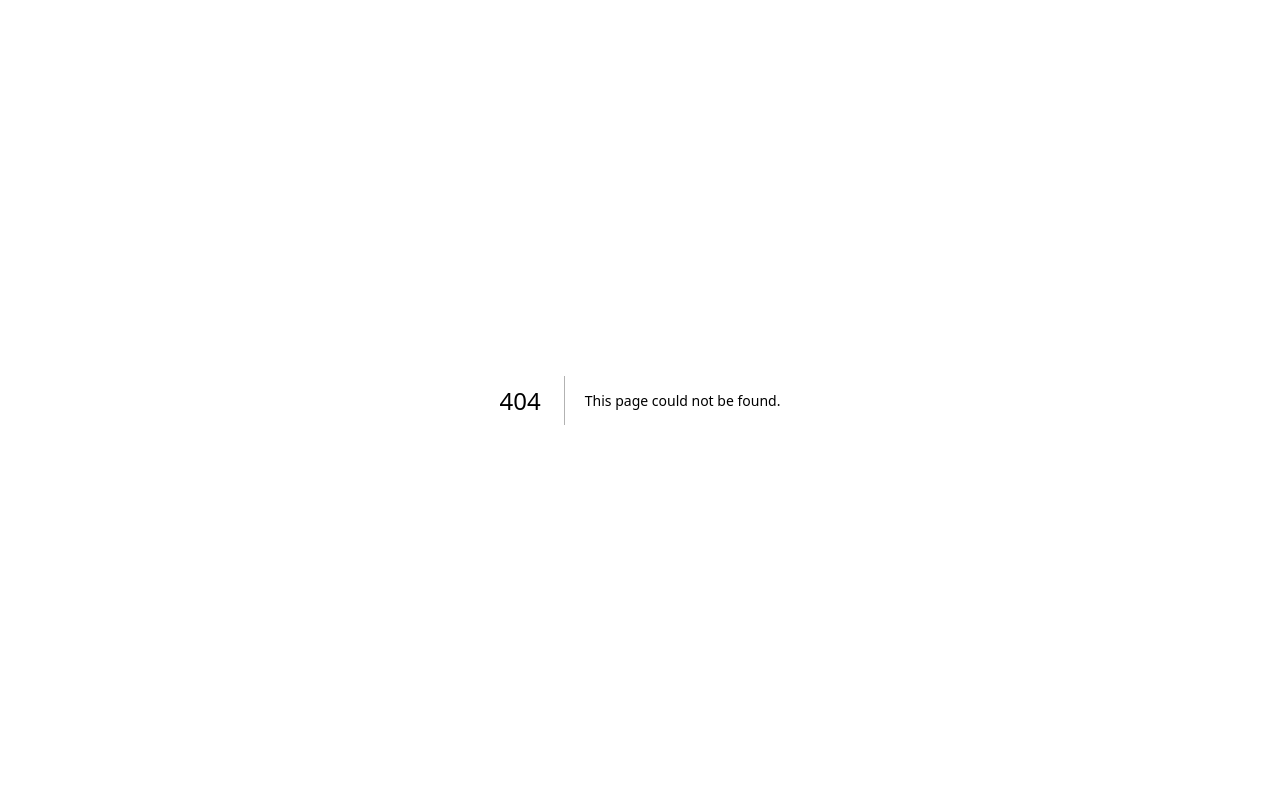
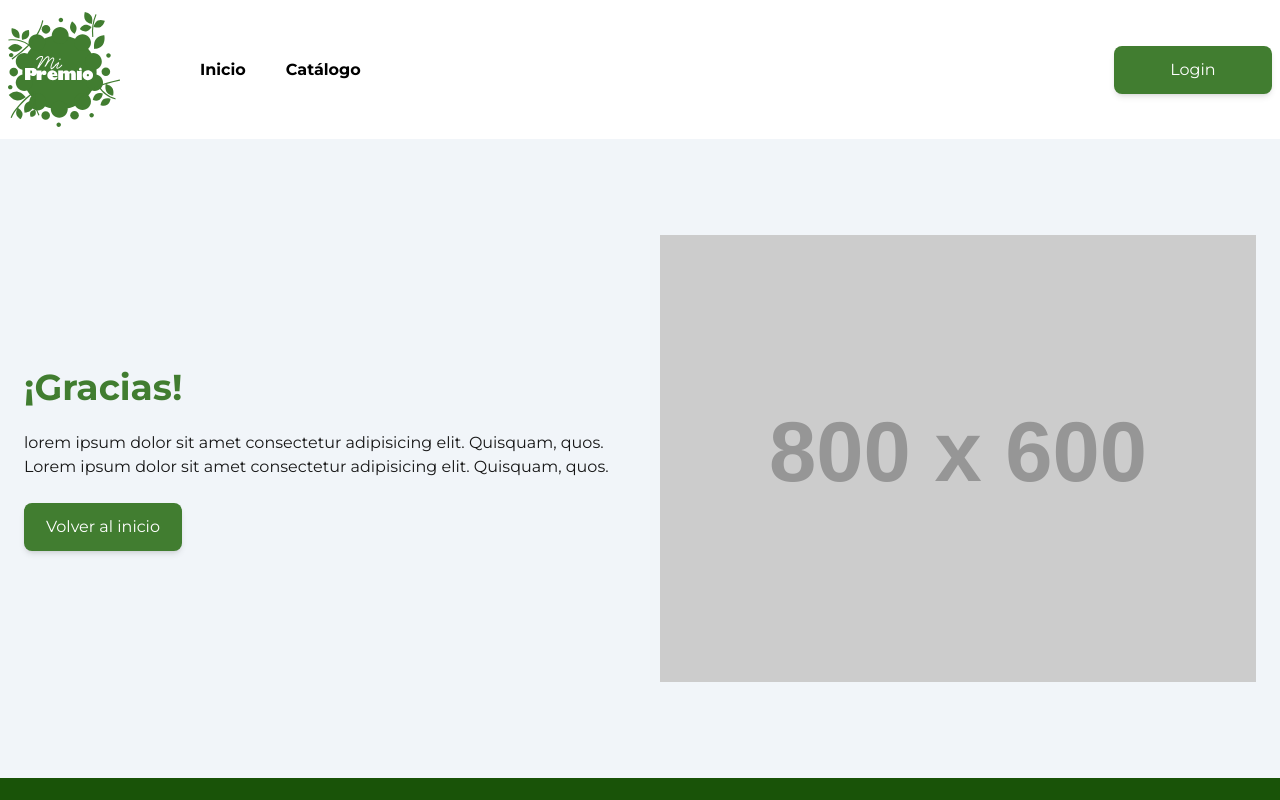
Before and after one commit to Geniorama/app-mi-premio, a Next.js app: page /gracias in a window 1280 px wide. Before the commit this address had no page. Shown: the top 800 px of the page. Built offline with nearby package versions, Linux system fonts and the light colour scheme; no server answers.

Commit message:
feat: página gracias y correccion middleware en auth/login

```diff
--- /dev/null
+++ b/src/app/(main)/(protected-routes)/gracias/page.tsx
@@ -0,0 +1,7 @@
+import GraciasView from '@/views/GraciasView'
+
+export default function GraciasPage() {
+  return (
+    <GraciasView />
+  )
+}
--- a/src/middleware.ts
+++ b/src/middleware.ts
@@ -2,28 +2,31 @@ import { NextResponse } from "next/server";
 import type { NextRequest } from "next/server";
 import { SESSION_COOKIE, parseSessionCookie } from "@/lib/session";
 
-const PROTECTED_PATHS = ["/perfil", "/extractos"];
+const PROTECTED_PATHS = ["/perfil", "/extractos", "/gracias"];
 
 export function middleware(request: NextRequest) {
   const { pathname } = request.nextUrl;
 
+  const sessionValue = request.cookies.get(SESSION_COOKIE)?.value;
+  const user = sessionValue ? parseSessionCookie(sessionValue) : null;
+
+  // Usuario logueado intentando acceder al login → redirigir al perfil
+  if (pathname.startsWith("/auth/login") && user) {
+    return NextResponse.redirect(new URL("/perfil", request.url));
+  }
+
+  // Rutas protegidas sin sesión → redirigir al login
   const isProtected = PROTECTED_PATHS.some(
     (path) => pathname === path || pathname.startsWith(`${path}/`)
   );
 
-  if (!isProtected) return NextResponse.next();
-
-  const sessionValue = request.cookies.get(SESSION_COOKIE)?.value;
-  const user = sessionValue ? parseSessionCookie(sessionValue) : null;
-
-  if (!user) {
-    const loginUrl = new URL("/auth/login", request.url);
-    return NextResponse.redirect(loginUrl);
+  if (isProtected && !user) {
+    return NextResponse.redirect(new URL("/auth/login", request.url));
   }
 
   return NextResponse.next();
 }
 
 export const config = {
-  matcher: ["/perfil/:path*", "/extractos/:path*"],
+  matcher: ["/perfil/:path*", "/extractos/:path*", "/gracias/:path*", "/auth/login"],
 };
--- /dev/null
+++ b/src/views/GraciasView.tsx
@@ -0,0 +1,26 @@
+"use client"
+
+import Container from "@/utils/Container";
+import Button from "@/utils/Button";
+import { useRouter } from "next/navigation";
+
+export default function GraciasView() {
+  const router = useRouter();
+
+  return (
+    <div className="w-full bg-slate-100">
+        <Container>
+            <div className="flex flex-col lg:flex-row items-center justify-center gap-10 py-24 px-6">
+                <div className="lg:w-1/2 space-y-6">
+                    <h1 className="text-4xl font-bold text-custom-green">¡Gracias!</h1>
+                    <p>lorem ipsum dolor sit amet consectetur adipisicing elit. Quisquam, quos. Lorem ipsum dolor sit amet consectetur adipisicing elit. Quisquam, quos.</p>
+                    <Button variant="secondary" onClick={() => router.push("/")}>Volver al inicio</Button>
+                </div>
+                <div className="lg:w-1/2">
+                    <img src="https://placehold.co/800x600/" />
+                </div>
+            </div>
+        </Container>
+    </div>
+  )
+}
```
